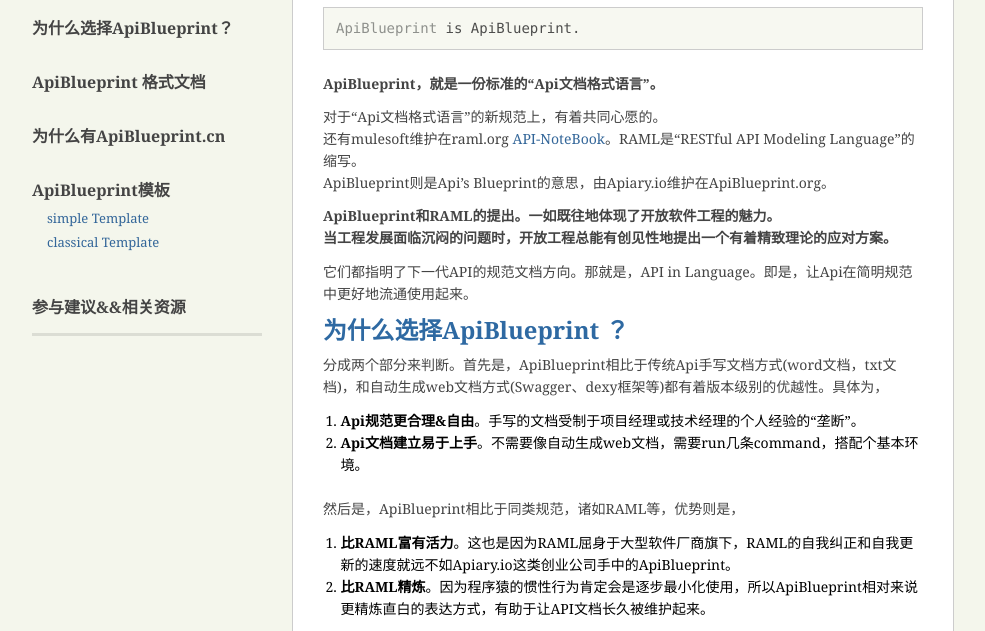
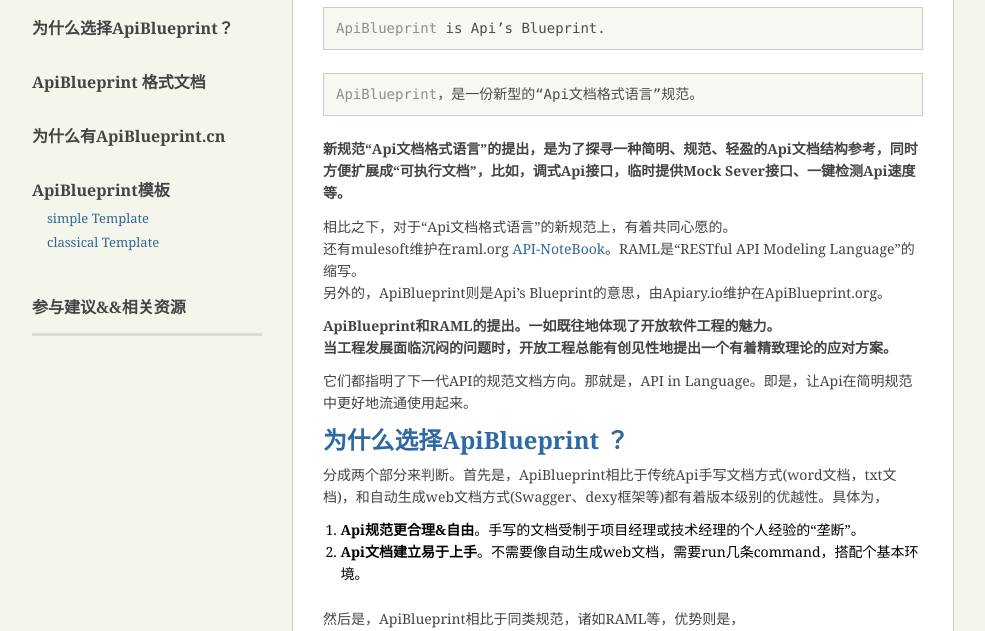
Before and after one commit to limbo0312/webPageAB, a plain HTML site: page index.html in a window 1280 px wide. Shown: the part 169-800 px from the top of the page, without its empty margins (147-1132 px from the left). Drawn offline with Linux system fonts and the light colour scheme; a web font is replaced by a local one.

Commit message:
easy it gently

```diff
--- a/index.html
+++ b/index.html
@@ -96,12 +96,14 @@
     <p><img  src="./index_files/logo_apiblueprint.png" alt="DocumentUp"></p>
 
     <h2 id="apiblueprint-is">ApiBlueprint is ?</h2>
-    <pre><code><span class="title">ApiBlueprint</span> is ApiBlueprint.</code></pre>
+    <pre><code><span class="title">ApiBlueprint</span> is Api’s Blueprint.</code></pre>
+    <pre><code><span class="title">ApiBlueprint</span>，是一份新型的“Api文档格式语言”规范。</code></pre>
 
-    <p><b>ApiBlueprint，就是一份标准的“Api文档格式语言”。</b></p>
+    <!-- <p><b>ApiBlueprint，是一份新型(标准)的“Api文档格式语言”规范。</b></p> -->
+    <p><b>新规范“Api文档格式语言”的提出，是为了探寻一种简明、规范、轻盈的Api文档结构参考，同时方便扩展成“可执行文档”，比如，调式Api接口，临时提供Mock Sever接口、一键检测Api速度等。</b></p>
 
-    <p>对于“Api文档格式语言”的新规范上，有着共同心愿的。</br>还有mulesoft维护在raml.org <a href="http://api-notebook.anypoint.mulesoft.com">API-NoteBook</a>。RAML是“RESTful API Modeling Language”的缩写。
-    </br>ApiBlueprint则是Api’s Blueprint的意思，由Apiary.io维护在ApiBlueprint.org。</p>
+    <p>相比之下，对于“Api文档格式语言”的新规范上，有着共同心愿的。</br>还有mulesoft维护在raml.org <a href="http://api-notebook.anypoint.mulesoft.com">API-NoteBook</a>。RAML是“RESTful API Modeling Language”的缩写。
+    </br>另外的，ApiBlueprint则是Api’s Blueprint的意思，由Apiary.io维护在ApiBlueprint.org。</p>
     <p><strong>ApiBlueprint和RAML的提出。一如既往地体现了开放软件工程的魅力。</br>当工程发展面临沉闷的问题时，开放工程总能有创见性地提出一个有着精致理论的应对方案。</strong></p>
 
     <p>它们都指明了下一代API的规范文档方向。那就是，API in Language。即是，让Api在简明规范中更好地流通使用起来。</p>
@@ -127,7 +129,7 @@
 
 
     <h2 id="apiblueprint-cn-apibox">为什么有ApiBlueprint.cn 和 ApiBox ?</h2>
-    <p>ApiBlueprint和apiary.io做的都很出色。而<a href="http://www.egs-studio.com/ApiBox/">ApiBox</a>和<a href="http://apiblueprint.cn/">CN</a>是为了能让ApiBlueprint能够在中国更出色的传播起来。原因有三，</p>
+    <p>ApiBlueprint和apiary.io做的都很出色。而<a href="http://www.egs-studio.com/ApiBox/">ApiBox</a>和<a href="http://apiblueprint.cn/">CN</a>是为了能让ApiBlueprint能够<b>在中国更出色的普及起来</b>。原因有三，</p>
     <ol>
     <li><strong>速度</strong>。天朝的墙太高了，使用webApp有不太多不畅快。</li>
     <li><strong>性能</strong>。apiary的web编辑板很出色，但是原生应用的迅捷一如既往是工程师的追求。</li>
```
